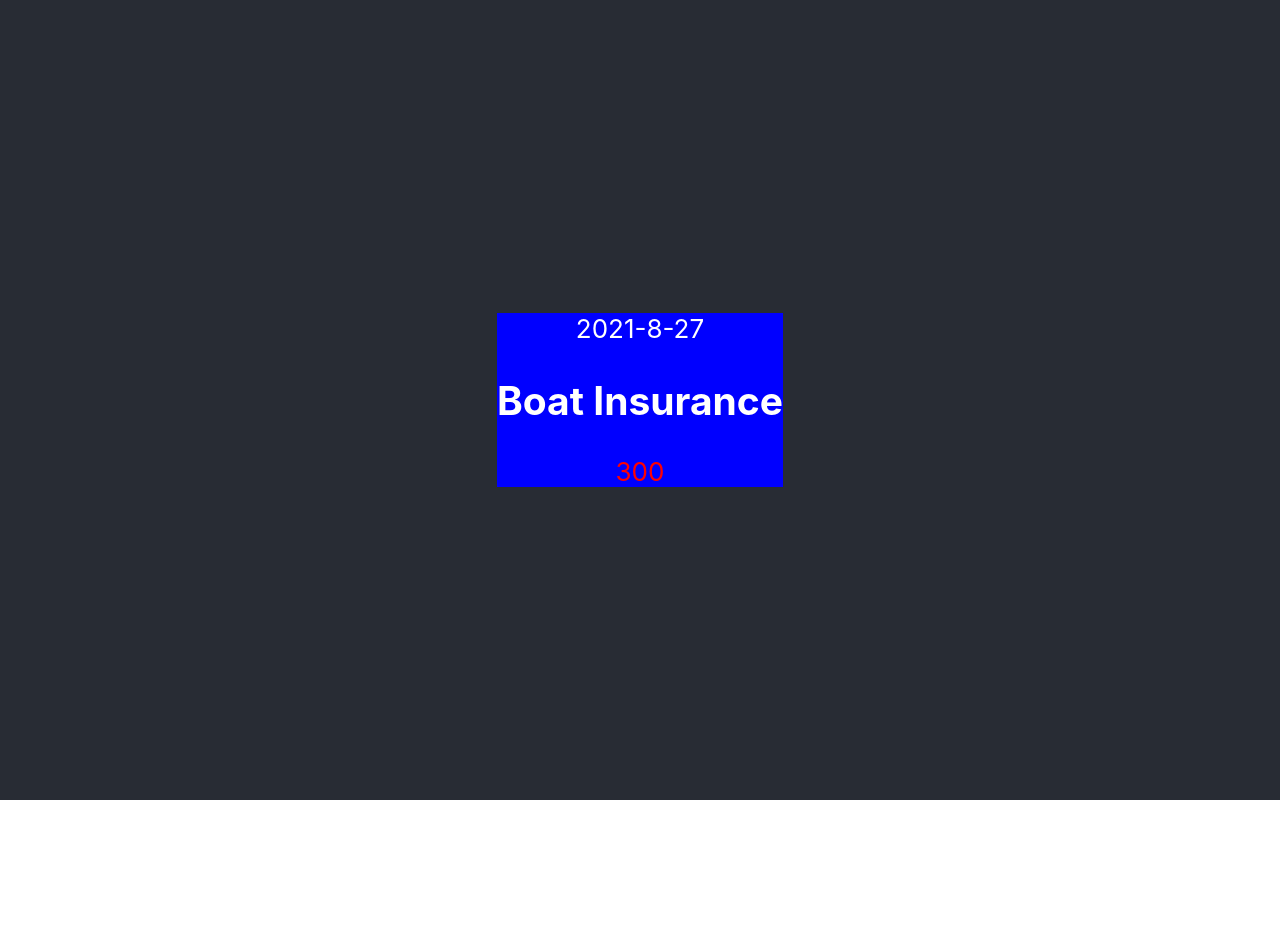
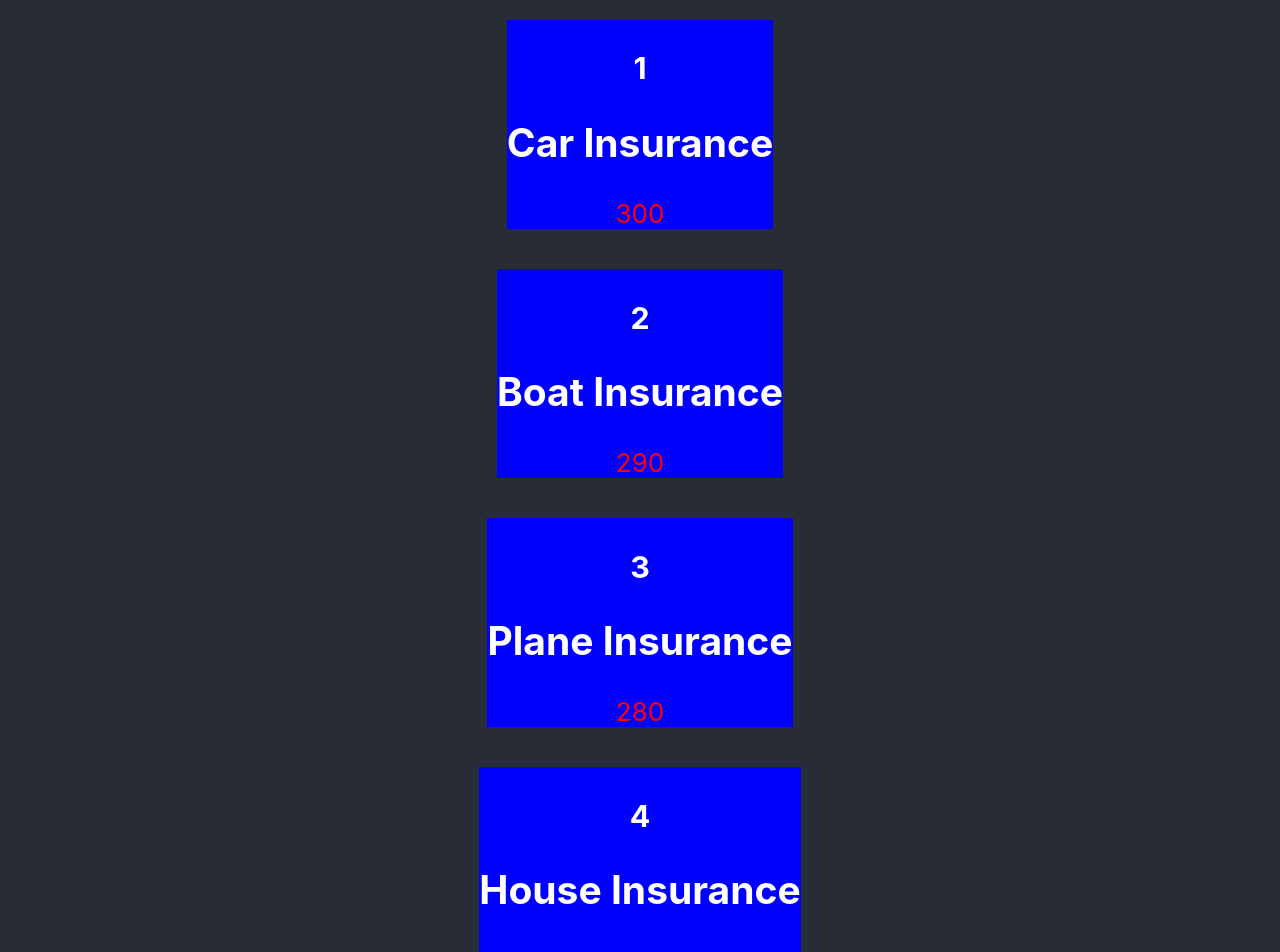
Before and after one commit to ebolofis/MyReactApp, a React (Create React App) app: page / in a window 1280 px wide. Shown: the top 952 px of the page. Before the commit the page ends 800 px from the top, so only its background shows below. Built offline with nearby package versions, Linux system fonts and the light colour scheme.

Commit message:
minor css

```diff
--- a/src/App.js
+++ b/src/App.js
@@ -5,16 +5,18 @@ import ExpenseItem from "./components/ExpenseItem";
 //
 function App() {
    const  expenses = [
-    {title:'Car Insurance',amount:300,date:new Date(2021,6,28)},
-    {title:'Boat Insurance',amount:290,date:new Date(2021,6,27)},
-    {title:'Plane Insurance',amount:280,date:new Date(2021,6,26)},
-    {title:'House Insurance',amount:270,date:new Date(2021,6,25)}
+    {id:1,title:'Car Insurance',amount:300,datum:new Date(2021,6,28)},
+    {id:2,title:'Boat Insurance',amount:290,datum:new Date(2021,6,27)},
+    {id:3,title:'Plane Insurance',amount:280,datum:new Date(2021,6,26)},
+    {id:4,title:'House Insurance',amount:270,datum:new Date(2021,6,25)}
     ];
 return (
   <div className="App">
     <header className="App-header">
-      <ExpenseItem title={expenses[1].title}></ExpenseItem>
-
+      <ExpenseItem id={expenses[0].id} datum={expenses[0].date} amount={expenses[0].amount} title={expenses[0].title}></ExpenseItem>
+      <ExpenseItem id={expenses[1].id} datum={expenses[1].date} amount={expenses[1].amount} title={expenses[1].title}></ExpenseItem>
+      <ExpenseItem id={expenses[2].id} datum={expenses[2].date} amount={expenses[2].amount} title={expenses[2].title}></ExpenseItem>
+      <ExpenseItem id={expenses[3].id} datum={expenses[3].date} amount={expenses[3].amount} title={expenses[3].title}></ExpenseItem>
     </header>
   </div>
 );
--- a/src/components/ExpenseItem.css
+++ b/src/components/ExpenseItem.css
@@ -1,5 +1,6 @@
 .expense-item{
     background-color: blue;
+    margin:20px 20px;
 }
 
 
--- a/src/components/ExpenseItem.js
+++ b/src/components/ExpenseItem.js
@@ -9,11 +9,11 @@ function ExpenseItem(props) { //JSX syntax
 
     return (
     <div className="expense-item">
-
-      <div>{today}</div>
+        <h3>{props.id}</h3>
+      <div>{props.datum}</div>
       <div className="expense-item__description">
         <h2>{props.title}</h2>
-        <div className="expense-item__price">{expenseAmount}</div>
+        <div className="expense-item__price">{props.amount}</div>
       </div>
     </div>
   );
```
